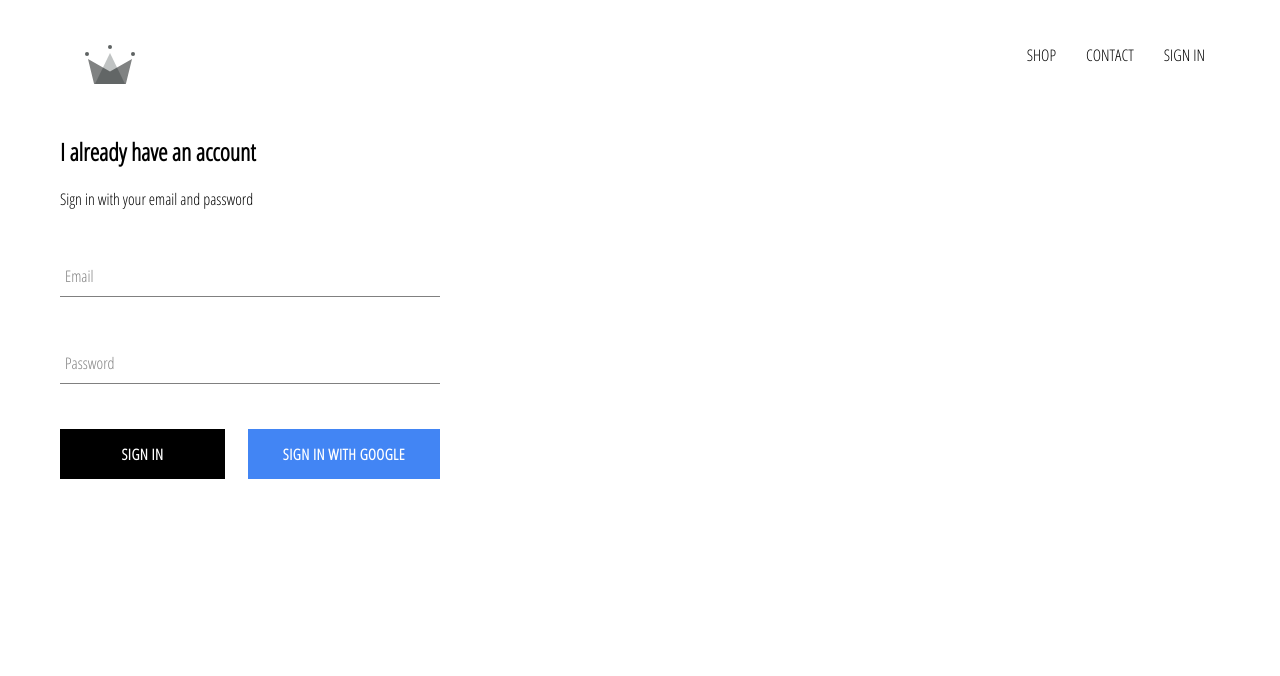
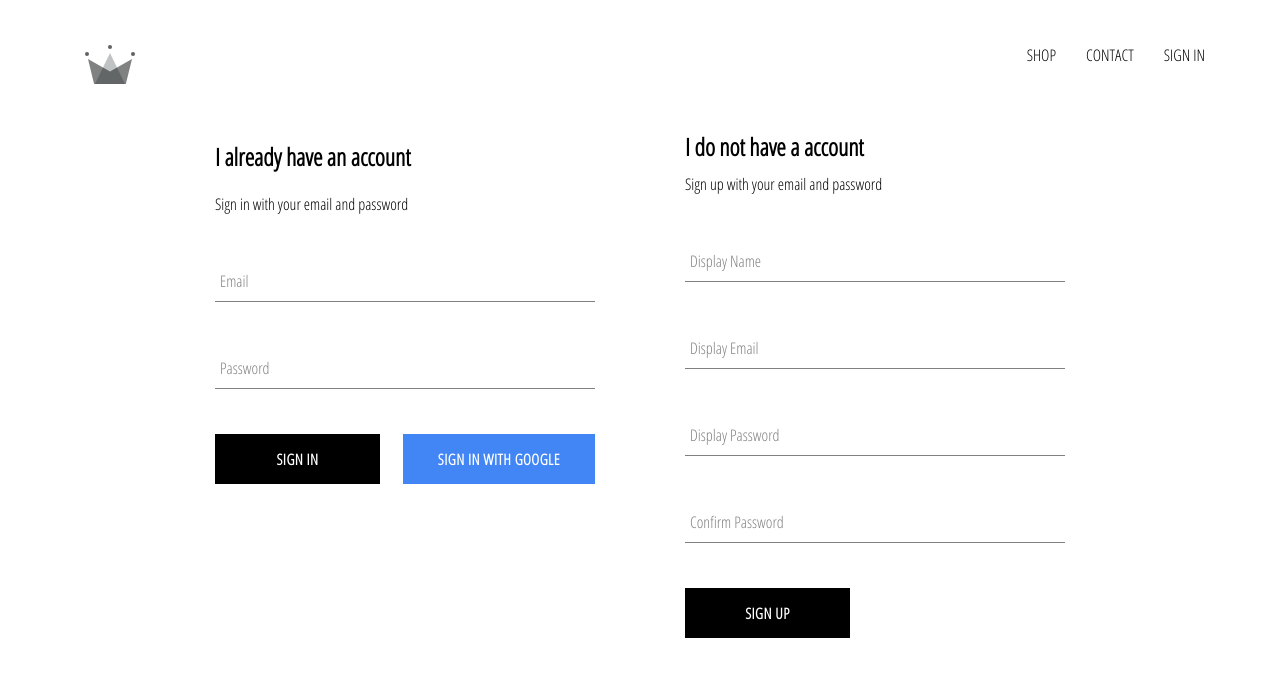
Before and after one commit to AlexRuadev/crwn-clothing, a React (Create React App) app: page /signIn in a window 1280 px wide. Shown: the top 676 px of the page. Built offline with nearby package versions, Linux system fonts and the light colour scheme; no server answers.

Commit message:
implemented firebase utils, included ability to store authenticated users into our firestore database

```diff
--- a/src/App.js
+++ b/src/App.js
@@ -7,7 +7,7 @@
 import ShopPage from "./pages/shop/shop.component";
 import SignInAndSignUpPage from "./pages/sign-in-and-sign-up/sign-in-and-sign-up.component";
 import Header from "./components/header/header.component";
-import { auth } from "./firebase/firebase.utils";
+import { auth, createUserProfileDocument } from "./firebase/firebase.utils";
 
 class App extends React.Component {
 	constructor() {
@@ -21,10 +21,25 @@
 	unsubscribeFromAuth = null;
 
 	componentDidMount() {
-		this.unsubscribeFromAuth = auth.onAuthStateChanged(user => {
-			this.setState({ currentUser: user });
+		this.unsubscribeFromAuth = auth.onAuthStateChanged(async userAuth => {
+			// check if they sign in, if there is, we get back the userRef from createUserProfileDocument
+			if (userAuth) {
+				const userRef = await createUserProfileDocument(userAuth);
 
-			console.log(user);
+				userRef.onSnapshot(snapShot => {
+					this.setState({
+						currentUser: {
+							id: snapShot.id,
+							...snapShot.data()
+						}
+					});
+
+					console.log(this.state);
+
+				});
+			} else {
+				this.setState({ currentUser: userAuth });
+			}
 		});
 	}
 
--- /dev/null
+++ b/src/components/sign-up/sign-up.component.jsx
@@ -0,0 +1,102 @@
+import React from "react";
+
+import FormInput from "../form-input/form-input.component";
+import CustomButton from "../custom-button/custom-button.component";
+
+import { auth, createUserProfileDocument } from "../../firebase/firebase.utils";
+
+import "./sign-up.styles.scss";
+
+class SignUp extends React.Component {
+	constructor() {
+		super();
+
+		this.state = {
+			displayName: "",
+			email: "",
+			password: "",
+			confirmPassword: ""
+		};
+	}
+
+	handleSubmit = async event => {
+		event.preventDefault();
+
+		const { displayName, email, password, confirmPassword } = this.state;
+
+		if (password !== confirmPassword) {
+			alert("passwords don't match");
+			return;
+		}
+		try {
+			const { user } = await auth.createUserWithEmailAndPassword(
+				email,
+				password
+			);
+
+			await createUserProfileDocument(user, { displayName });
+
+			this.setState({
+				displayName: "",
+				email: "",
+				password: "",
+				confirmPassword: ""
+			});
+		} catch (error) {
+			console.error(error);
+		}
+	};
+
+	handleChange = event => {
+		const { name, value } = event.target;
+
+		this.setState({ [name]: value });
+	};
+
+	render() {
+		const { displayName, email, password, confirmPassword } = this.state;
+		return (
+			<div className='sign-up'>
+				<h2 className='title'>I do not have a account</h2>
+				<span>Sign up with your email and password</span>
+				<form className='sign-up-form' onSubmit={this.handleSubmit}>
+					<FormInput
+						type='text'
+						name='displayName'
+						value={displayName}
+						onChange={this.handleChange}
+						label='Display Name'
+						required
+					/>
+					<FormInput
+						type='email'
+						name='email'
+						value={email}
+						onChange={this.handleChange}
+						label='Display Email'
+						required
+					/>
+					<FormInput
+						type='password'
+						name='password'
+						value={password}
+						onChange={this.handleChange}
+						label='Display Password'
+						required
+					/>
+					<FormInput
+						type='password'
+						name='confirmPassword'
+						value={confirmPassword}
+						onChange={this.handleChange}
+						label='Confirm Password'
+						required
+					/>
+					<CustomButton type='submit'> SIGN UP </CustomButton>
+				</form>
+			</div>
+		);
+	}
+}
+
+export default SignUp;
--- /dev/null
+++ b/src/components/sign-up/sign-up.styles.scss
@@ -0,0 +1,9 @@
+.sign-up {
+  display: flex;
+  flex-direction: column;
+  width: 380px;
+
+  .title {
+    margin: 10px 0;
+  }
+}
--- a/src/firebase/firebase.utils.js
+++ b/src/firebase/firebase.utils.js
@@ -13,6 +13,34 @@
 	measurementId: "G-LPFMF6SR01"
 };
 
+// take our user object from our authentication library and store it in our database. async action cause we're doing an api request
+export const createUserProfileDocument = async (userAuth, additionalData) => {
+	if (!userAuth) return;
+
+	// if our userAuth exists, we will query our database to retrieve data
+	const userRef = firestore.doc(`users/${userAuth.uid}`);
+
+	const snapShot = await userRef.get();
+
+	if (!snapShot.exists) {
+		const { displayName, email } = userAuth;
+		const createdAt = new Date();
+
+		try {
+			await userRef.set({
+				displayName,
+				email,
+				createdAt,
+				...additionalData
+			});
+		} catch (error) {
+			console.log("error creating user", error.message);
+		}
+	}
+
+	return userRef;
+};
+
 firebase.initializeApp(config);
 
 export const auth = firebase.auth();
@@ -20,7 +48,7 @@
 
 // to use google authentication
 const provider = new firebase.auth.GoogleAuthProvider();
-provider.setCustomParameters({prompt: 'select_account'});
-export const signInWithGoogle = () => auth.signInWithPopup(provider)
+provider.setCustomParameters({ prompt: "select_account" });
+export const signInWithGoogle = () => auth.signInWithPopup(provider);
 
 export default firebase;
--- a/src/pages/sign-in-and-sign-up/sign-in-and-sign-up.component.jsx
+++ b/src/pages/sign-in-and-sign-up/sign-in-and-sign-up.component.jsx
@@ -1,6 +1,7 @@
 import React from "react";
 
 import SignIn from '../../components/sign-in/sign-in.component'
+import SignUp from '../../components/sign-up/sign-up.component'
 
 import "./sign-in-and-sign-up.scss";
 
@@ -8,6 +9,7 @@
 const SignInAndSignUpPage = () => (
 	<div className='sign-in-and-sign-up'>
         <SignIn />
+        <SignUp />
     </div>
 
 );
--- a/src/pages/sign-in-and-sign-up/sign-in-and-sign-up.scss
+++ b/src/pages/sign-in-and-sign-up/sign-in-and-sign-up.scss
@@ -0,0 +1,6 @@
+.sign-in-and-sign-up {
+    width: 850px;
+    display: flex;
+    justify-content: space-between;
+    margin: 30px auto;
+}
```
